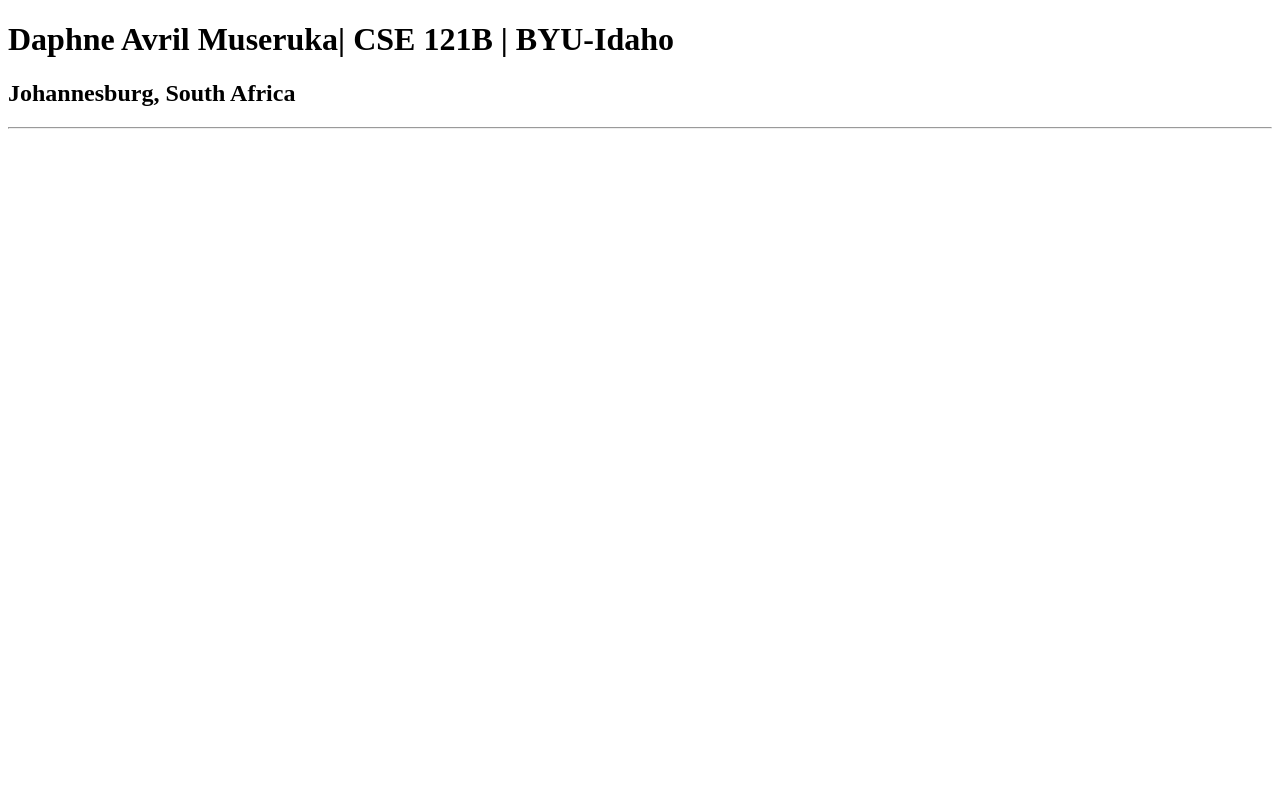
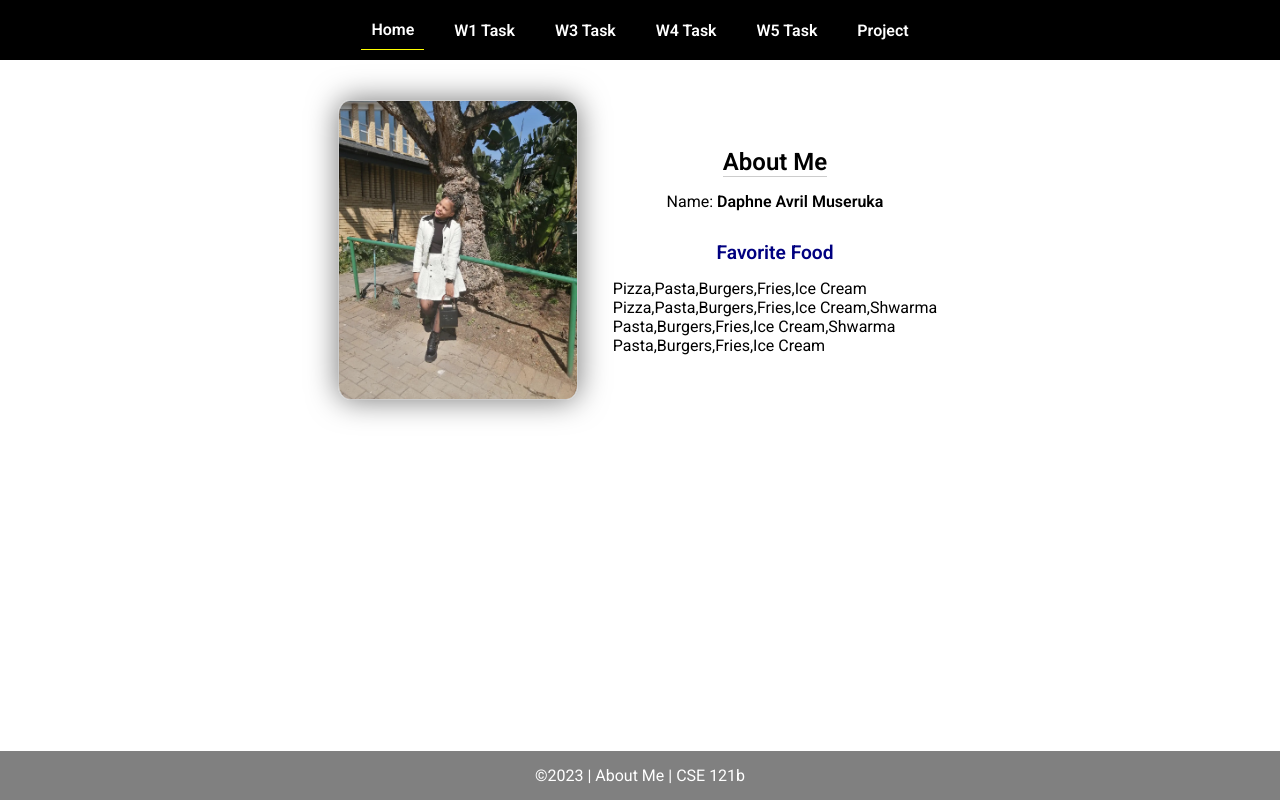
Before and after one commit to Avritech-SmartPanda/cse121b, a plain HTML site: page index.html in a window 1280 px wide. Drawn offline with Linux system fonts and the light colour scheme.

Commit message:
w02-task

```diff
--- a/index.html
+++ b/index.html
@@ -2,17 +2,44 @@
 <html lang="en">
 
 <head>
-    <meta charset="UTF-8">
-    <meta name="viewport" content="width=device-width, initial-scale=1.0">
-    <meta http-equiv="X-UA-Compatible" content="ie=edge">
-    <title>Daphne Avril Museruka| CSE 121B | BYU-Idaho</title>
+  <meta charset="UTF-8">
+  <meta name="viewport" content="width=device-width, initial-scale=1.0">
+  <title>About Me | CSE 121b | W02: Programming Tasks</title>
+  <link rel="preconnect" href="https://fonts.googleapis.com">
+  <link rel="preconnect" href="https://fonts.gstatic.com" crossorigin>
+  <link href="https://fonts.googleapis.com/css2?family=Roboto:wght@400;600&display=swap"
+    rel="stylesheet">
+  <link rel="stylesheet" href="styles/main.css">
 </head>
 
-
 <body>
-    <h1>Daphne Avril Museruka| CSE 121B | BYU-Idaho</h1>
-    <h2>Johannesburg, South Africa</h2>
-    <hr>
+  <nav>
+    <ul id="menu">
+      <li><a id="toggleMenu">&equiv;</a></li>
+      <li><a href="index.html" class="active">Home</a></li>
+      <li><a href="w01-task.html">W1 Task</a></li>
+      <li><a href="w03-task.html">W3 Task</a></li>
+      <li><a href="w04-task.html">W4 Task</a></li>
+      <li><a href="w05-task.html">W5 Task</a></li>
+      <li><a href="project.html">Project</a></li>
+    </ul>
+  </nav>
+  <main id="home">
+    <picture>
+      <img src="images/placeholder.png" alt="Placeholder Image">
+    </picture>
+    <section>
+      <h1>About Me</h1>
+      <div class="info">Name: <span id="name"></span></div>
+      <h2>Favorite Food</h2>
+      <div class="block" id="food"></div>
+    </section>
+  </main>
+  <footer>
+    &copy;<span id="year"></span> | About Me | CSE 121b
+  </footer>
+  <script src="scripts/main.js"></script>
+  <script src="scripts/w02-task.js"></script>
 </body>
 
 </html>
--- /dev/null
+++ b/scripts/main.js
@@ -0,0 +1,9 @@
+// copyright year
+document.querySelector('#year').textContent = new Date().getFullYear();
+
+// toggle menu in small view
+const toggleMenu = () => {
+    document.querySelector('#menu').classList.toggle('open');
+}
+
+document.querySelector('#toggleMenu').addEventListener('click', toggleMenu);
--- /dev/null
+++ b/scripts/w02-task.js
@@ -0,0 +1,32 @@
+/* W02-Task - Profile Home Page */
+
+/* Step 1 - Setup type tasks - no code required */
+
+/* Step 2 - Variables */
+const fullName = "Daphne Avril Museruka";
+const currentYear = 2023;
+const profilePicture = "images/profile-pic.jpg";
+
+/* Step 3 - Element Variables */
+const nameElement = document.getElementById("name");
+const foodElement = document.getElementById("food");
+const yearElement = document.querySelector("#year");
+const imageElement = document.getElementsByTagName("img")[0];
+// const favFood = document.getElementsByClassName("fav-food")[0];
+
+/* Step 4 - Adding Content */
+nameElement.innerHTML = `<strong>${fullName}</strong>`;
+yearElement.textContent = currentYear;
+imageElement.setAttribute("src", profilePicture);
+imageElement.setAttribute("alt", `Pfofile image of ${fullName}`);
+
+/* Step 5 - Array */
+const favFoods = ["Pizza", "Pasta", "Burgers", "Fries", "Ice Cream"];
+foodElement.innerHTML = favFoods;
+const favFood = "Shwarma";
+favFoods.push(favFood);
+foodElement.innerHTML += `<br>${favFoods}`;
+favFoods.shift();
+foodElement.innerHTML += `<br>${favFoods}`;
+favFoods.pop();
+foodElement.innerHTML += `<br>${favFoods}`;
--- /dev/null
+++ b/styles/main.css
@@ -0,0 +1,157 @@
+/* Universal Selector */
+* {
+    margin: 0;
+    padding: 0;
+    box-sizing: border-box;
+}
+
+/* HTML Selectors */
+body {
+    font-family: 'Roboto', Helvetica, sans-serif;
+}
+
+nav {
+    background-color: black;
+    width: 100%;
+    position: fixed;
+    top: 0;
+}
+
+nav ul {
+    display: flex;
+    flex-direction: column;
+    align-items: center;
+    max-width: fit-content;
+    margin: 0 auto;
+}
+
+nav ul li {
+    flex: 1 1 auto;
+}
+
+nav ul li:first-child {
+    display: block;
+    font-size: 2rem;
+}
+
+nav ul li:first-child a {
+    padding: 1px 10px;
+}
+
+nav ul li {
+    display: none;
+    list-style: none;
+    margin: 10px;
+}
+
+nav ul li a {
+    display: block;
+    padding: 10px;
+    text-decoration: none;
+    font-weight: 600;
+    color: white;
+    text-align: center;
+}
+
+nav ul li a:hover {
+    background-color: #efefef;
+    color: black;
+}
+
+h1, h2 {
+    text-align: center;
+    margin-bottom: 15px;
+
+}
+
+h1 {
+border-bottom: 1px solid #ccc;
+}
+
+h2 {
+    font-size: 1.2rem;
+    color: navy;
+    text-align: center;
+    margin-top: 30px;
+}
+
+main {
+    margin-top: 125px;
+    display: grid;
+    grid-template-columns: 1fr;
+    grid-gap: 20px;
+    align-items: center;
+    justify-content: center;
+}
+
+picture {
+    margin: 0 auto;
+}
+
+picture img {
+    width: 240px;
+    height: auto;
+    border-radius: 5%;
+    border: 1px solid #ccc;
+    box-shadow: 0 0 30px #777;
+}
+
+section {
+    display: flex;
+    flex-direction: column;
+    align-items: center;
+    margin: 10px
+}
+
+label {
+    margin: 15px 0;
+}
+
+footer {
+    background-color: gray;
+    color: white;
+    padding: 15px;
+    text-align: center;
+    width: 100%;
+    position: fixed;
+    bottom: 0;
+}
+
+/* Class Selectors */
+.active {
+    border-bottom: 1px solid yellow;
+}
+
+.open li {
+    display: block;
+}
+
+.block {
+    display: block;
+}
+
+/* ID Selectors */
+
+/* Media Queries */
+@media only screen and (min-width: 32.5em) {
+    nav ul {
+        flex-direction: row;
+    }
+
+    nav ul li:first-child {
+        display: none;
+    }
+
+    nav ul li {
+        display: block;
+    }
+
+    main {
+        margin: 100px auto 20px;
+        grid-template-columns: 250px 1fr;
+        max-width: -moz-fit-content;
+        max-width: fit-content;
+
+    }
+
+}
```
Also changed, not shown: index-old.html (added, +18 -0 lines), images/placeholder.png (added), images/profile-pic.jpg (added), w01-task.html (renamed from w01/w01-task.html), w01-task.js (renamed from w01/w01-task.js).
